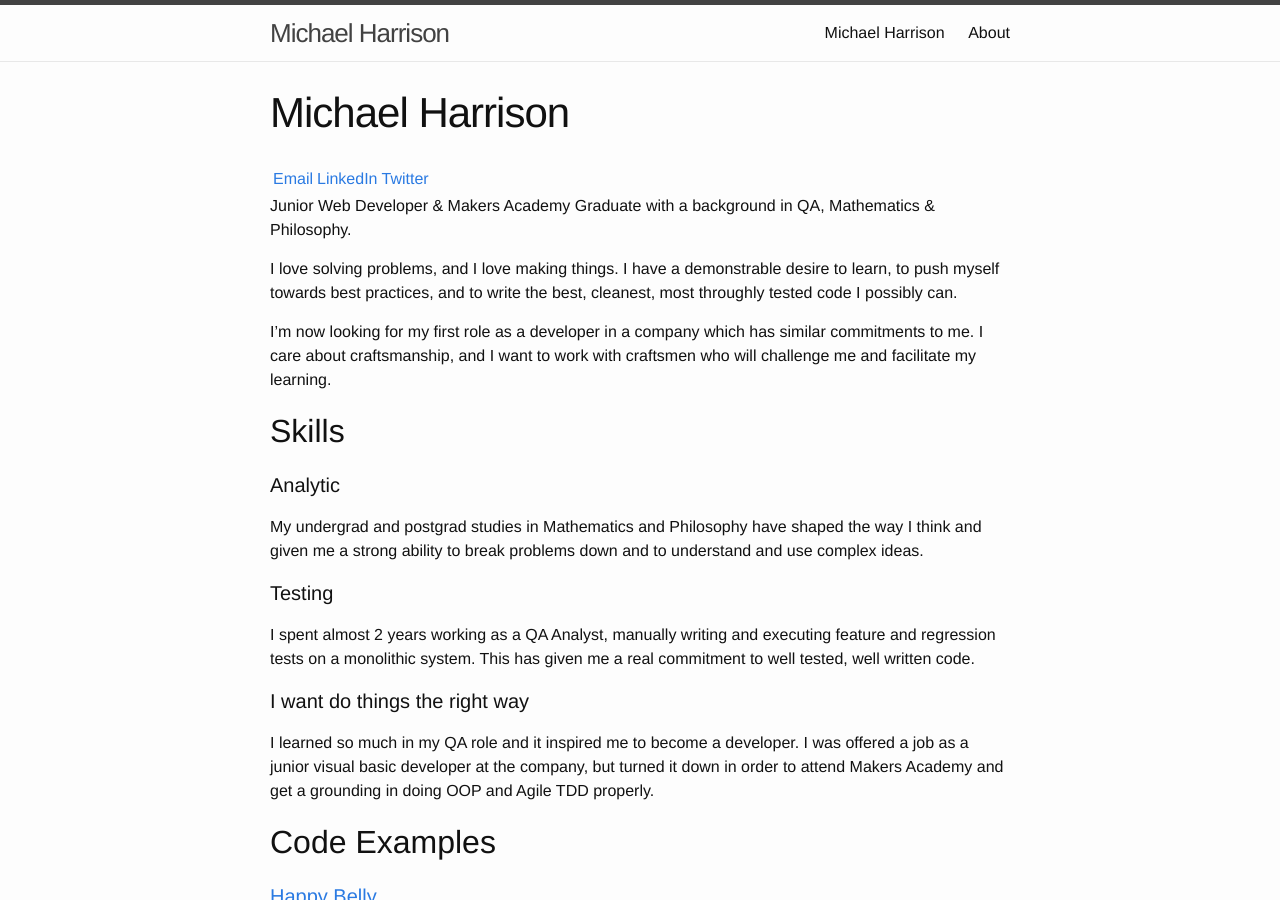
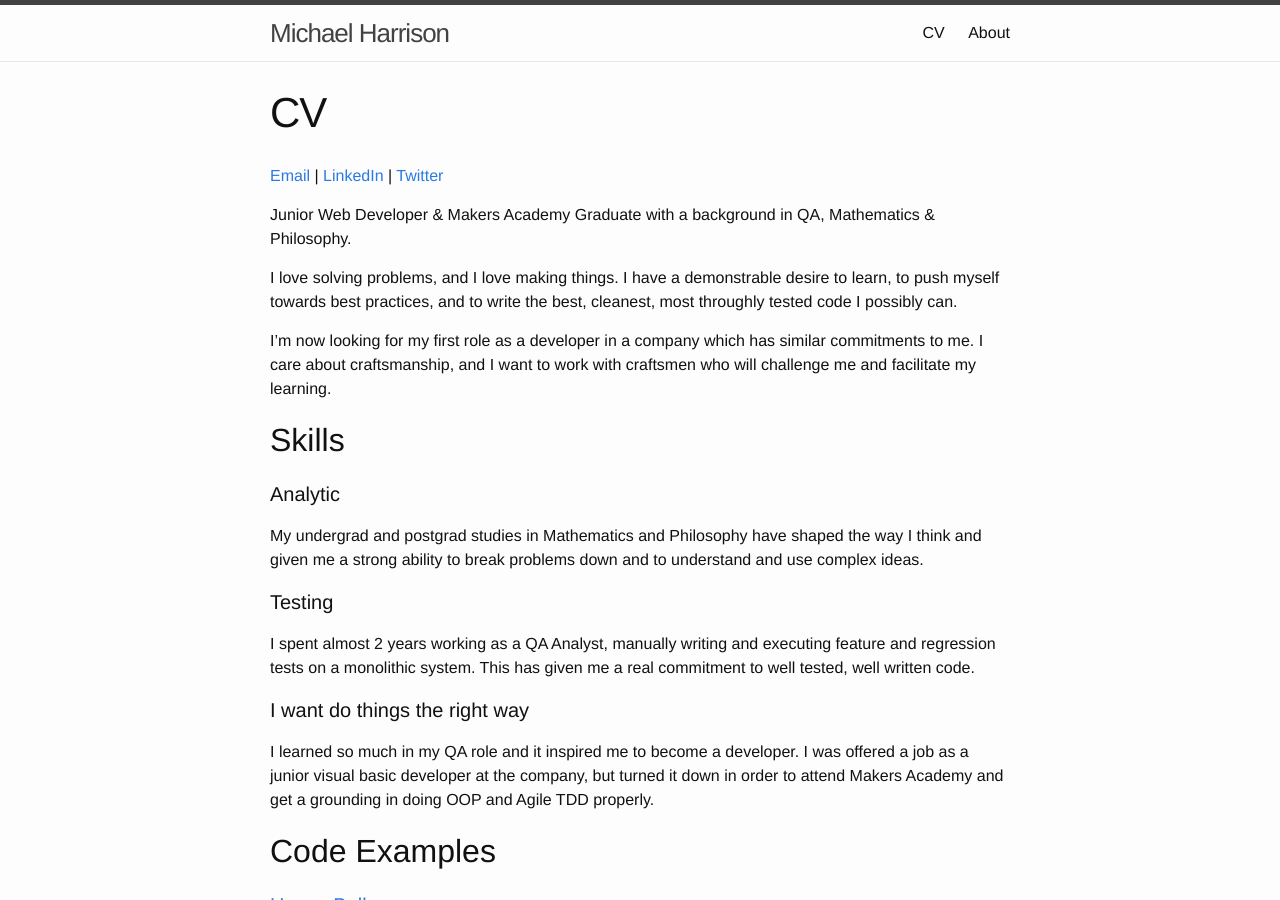
Before and after one commit to harrim91/harrim91.github.io, a Jekyll site: the page built from CV.md, in a window 1280 px wide and 900 px high. Built offline with Jekyll 4.4.1, drawn with Linux system fonts in a browser that asks for light colours.

Commit message:
cv title

```diff
--- a/CV.md
+++ b/CV.md
@@ -1,10 +1,10 @@
 ---
 layout: page
-title: Michael Harrison
+title: CV
 permalink: /cv/
 ---
 
-[Email](mailto:harrim91@hotmail.co.uk) | [LinkedIn](https://uk.linkedin.com/in/mharrison3) | [Twitter](http://www.twitter.com/mikeh91)
+[Email](mailto:harrim91@hotmail.co.uk) &#124; [LinkedIn](https://uk.linkedin.com/in/mharrison3) &#124; [Twitter](http://www.twitter.com/mikeh91)
 
 Junior Web Developer & Makers Academy Graduate with a background in QA, Mathematics & Philosophy.
 
```
